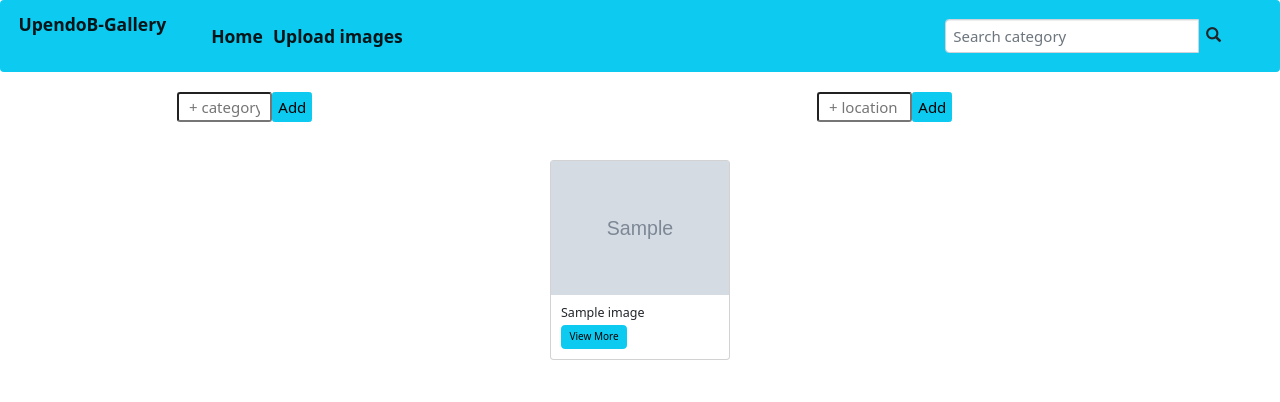
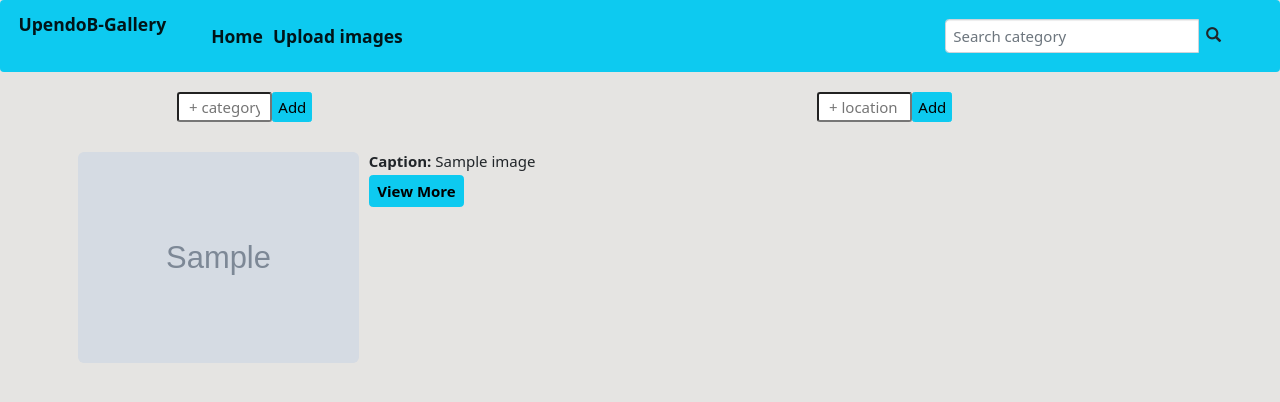
Before and after one commit to Abishag-Maitha/UpendoB-Gallery, a Django app: page / in a window 1280 px wide. Shown: the top 402 px of the page. Run offline with Django 4.2, Linux system fonts and the light colour scheme; tables that the repository leaves empty hold one stand-in row (values such as "Sample post"); grey boxes marked "Sample" are stand-in pictures; some libraries are stand-ins or nearby versions.

Commit message:
Add styles to images

```diff
--- a/gallery/templates/index.html
+++ b/gallery/templates/index.html
@@ -1,5 +1,9 @@
 {% extends 'base.html' %} {% block content %}
-<style></style>
+<style>
+    body {
+        background-color: #E5E4E2;
+    }
+</style>
 <div class="">
     <div class="forms d-flex justify-content-around">
         <div class="category">
@@ -21,13 +25,13 @@
     </div>
 </div>
 
-<div class="container" style="display: flex; justify-content: center;">
-    <div class="card" style="width: 18rem; margin:8px;">
+<div class="container mx-auto">
+    <div class="d-flex ">
         {% if images %}{%for image in images%}
-        <img src="{{image.image.url}} " class="" alt=" ... ">
-        <div class="card-body ">
-            <h5 class="card-title ">{{image.name}}</h5>
-            <a href="{% url 'view_image' id=image.id %} " class="btn btn-info ">View More</a>
+        <img src="{{image.image.url}} " class="w-25 img-rounded" alt=" ">
+        <div class="body ">
+            <h5 class="title ms-3 me-5 fs-4"><strong>Caption:</strong> {{image.name}}</h5>
+            <a href="{% url 'view_image' id=image.id %} " class="btn btn-info ms-3 me-5 fw-bold fs-4">View More</a>
         </div>
         {% endfor %} {% else %}
         <p>No items to display</p>
```
Also changed, not shown: gallery/templates/image_details.html (+4 -4 lines).
